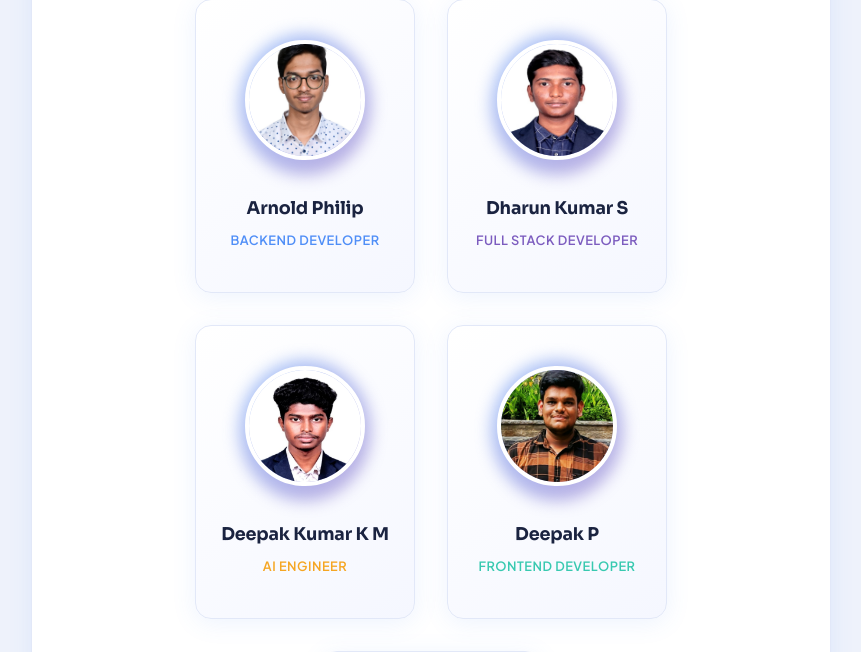
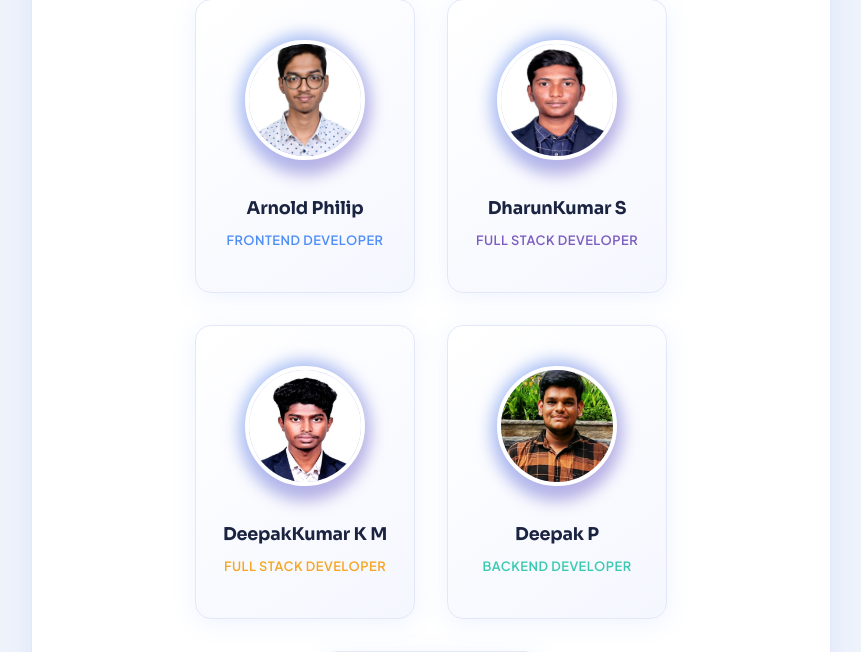
Before and after one commit to arnoldphilip/PlaceForge-AI, a Django app: page /about/ in a window 1280 px wide. Shown: the part 916-1568 px from the top of the page, without its empty margins (209-1070 px from the left). Run offline with Django 4.2, Linux system fonts and the light colour scheme.

Commit message:
Updated_Project_Files

```diff
--- a/templates/main/about.html
+++ b/templates/main/about.html
@@ -49,7 +49,7 @@
                         style="color: var(--text); font-family: 'Sora', sans-serif; font-size: 1.1rem; margin-bottom: 0.25rem;">
                         Arnold Philip</h4>
                     <span
-                        style="font-size: 0.8rem; color: var(--primary); font-weight: 600; text-transform: uppercase; letter-spacing: 0.5px;">Backend
+                        style="font-size: 0.8rem; color: var(--primary); font-weight: 600; text-transform: uppercase; letter-spacing: 0.5px;">Frontend
                         Developer</span>
                 </div>
 
@@ -66,9 +66,10 @@
                     </div>
                     <h4
                         style="color: var(--text); font-family: 'Sora', sans-serif; font-size: 1.1rem; margin-bottom: 0.25rem;">
-                        Dharun Kumar S</h4>
+                        DharunKumar S</h4>
                     <span
-                        style="font-size: 0.8rem; color: var(--secondary); font-weight: 600; text-transform: uppercase; letter-spacing: 0.5px;">Full Stack
+                        style="font-size: 0.8rem; color: var(--secondary); font-weight: 600; text-transform: uppercase; letter-spacing: 0.5px;">Full
+                        Stack
                         Developer</span>
                 </div>
 
@@ -85,10 +86,10 @@
                     </div>
                     <h4
                         style="color: var(--text); font-family: 'Sora', sans-serif; font-size: 1.1rem; margin-bottom: 0.25rem; text-align: center;">
-                        Deepak Kumar K M</h4>
+                        DeepakKumar K M</h4>
                     <span
-                        style="font-size: 0.8rem; color: var(--accent-orange); font-weight: 600; text-transform: uppercase; letter-spacing: 0.5px;">AI
-                        Engineer</span>
+                        style="font-size: 0.8rem; color: var(--accent-orange); font-weight: 600; text-transform: uppercase; letter-spacing: 0.5px;">Full Stack
+                        Developer</span>
                 </div>
 
                 <!-- 4. Deepak P -->
@@ -106,7 +107,7 @@
                         style="color: var(--text); font-family: 'Sora', sans-serif; font-size: 1.1rem; margin-bottom: 0.25rem;">
                         Deepak P</h4>
                     <span
-                        style="font-size: 0.8rem; color: var(--accent-teal); font-weight: 600; text-transform: uppercase; letter-spacing: 0.5px;">Frontend
+                        style="font-size: 0.8rem; color: var(--accent-teal); font-weight: 600; text-transform: uppercase; letter-spacing: 0.5px;">Backend
                         Developer</span>
                 </div>
 
--- a/templates/main/terms.html
+++ b/templates/main/terms.html
@@ -6,7 +6,7 @@
     <div style="background: var(--surface); border-radius: var(--radius); box-shadow: var(--shadow); padding: 3rem; border: 1px solid var(--border);">
         <div class="page-header" style="justify-content: center; text-align: center; border-bottom: 1px solid var(--border); padding-bottom: 1.5rem; margin-bottom: 2rem;">
             <h1 style="color: var(--text);">Terms &amp; Conditions</h1>
-            <p style="margin-top: 0.5rem;">Last Updated: January 1, 2026</p>
+            <p style="margin-top: 0.5rem;">Last Updated: March 24, 2026</p>
         </div>
 
         <div style="color: var(--text-secondary); line-height: 1.8; font-size: 1.05rem; display: flex; flex-direction: column; gap: 1.5rem;">
```
